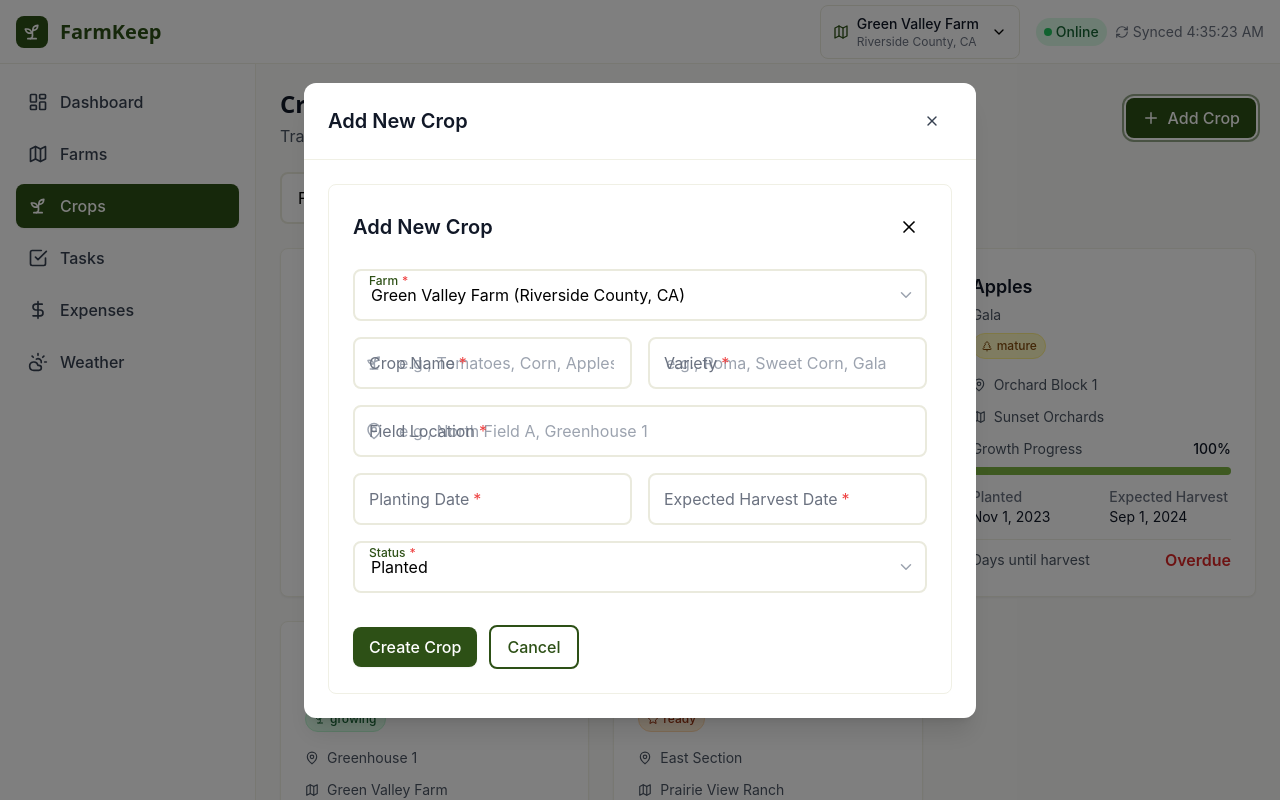
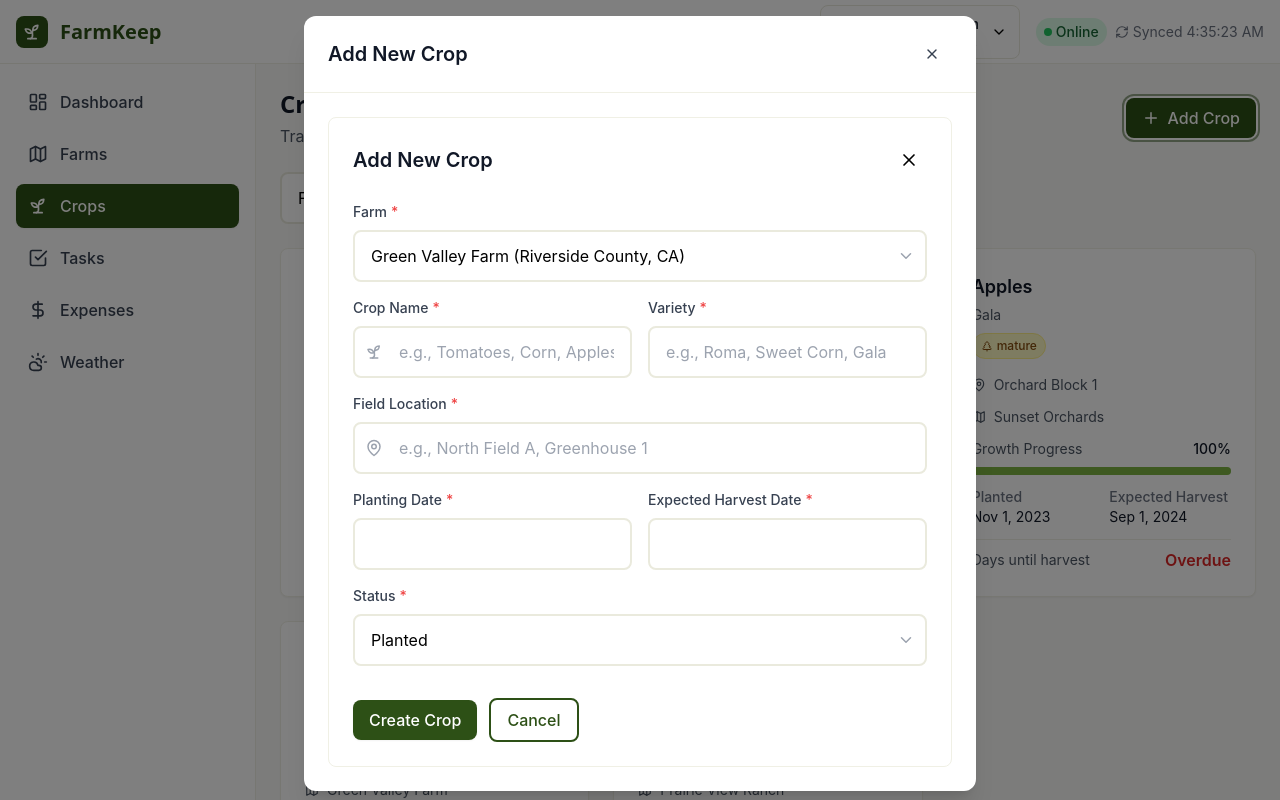
Before and after one commit to apper-canvas/rebel-farmkeep-discreet, a React (Vite) app: page /crops in a window 1280 px wide. Both pictures are taken after a click on the button "Add Crop". Built offline with nearby package versions, Linux system fonts and the light colour scheme.

Commit message:
Reposition form field labels outside input boxes to prevent placeholder text overlap

```diff
--- a/src/components/atoms/Input.jsx
+++ b/src/components/atoms/Input.jsx
@@ -14,18 +14,21 @@ const Input = ({
   className = '',
   ...props
 }) => {
-  const [isFocused, setIsFocused] = useState(false);
-  const hasValue = value && value.toString().length > 0;
-  const showFloatingLabel = isFocused || hasValue;
-
-  const handleChange = (e) => {
+const handleChange = (e) => {
     if (onChange) {
       onChange(e);
     }
   };
+return (
+    <div className={`${className}`}>
+      {/* Label positioned outside input */}
+      {label && (
+        <label className={`block text-sm font-medium mb-2 ${error ? 'text-red-600' : 'text-gray-700'}`}>
+          {label}
+          {required && <span className="text-red-500 ml-1">*</span>}
+        </label>
+      )}
 
-  return (
-    <div className={`relative ${className}`}>
       {/* Input Field */}
       <div className="relative">
         {icon && (
@@ -38,9 +41,7 @@ const Input = ({
           type={type}
           value={value}
           onChange={handleChange}
-          onFocus={() => setIsFocused(true)}
-          onBlur={() => setIsFocused(false)}
-          placeholder={!showFloatingLabel ? placeholder : ''}
+          placeholder={placeholder}
           disabled={disabled}
           className={`
             w-full px-4 py-3 border-2 rounded-lg transition-all duration-200 bg-white
@@ -54,24 +55,6 @@ const Input = ({
           `}
           {...props}
         />
-
-        {/* Floating Label */}
-        {label && (
-          <label
-            className={`
-              absolute left-4 transition-all duration-200 pointer-events-none
-              ${icon ? 'left-11' : 'left-4'}
-              ${showFloatingLabel
-                ? 'top-1 text-xs font-medium text-primary bg-white px-1 -ml-1'
-                : 'top-1/2 -translate-y-1/2 text-gray-500'
-              }
-              ${error && showFloatingLabel ? 'text-red-600' : ''}
-            `}
-          >
-            {label}
-            {required && <span className="text-red-500 ml-1">*</span>}
-          </label>
-        )}
       </div>
 
       {/* Error Message */}
--- a/src/components/atoms/Select.jsx
+++ b/src/components/atoms/Select.jsx
@@ -13,25 +13,26 @@ const Select = ({
   className = '',
   ...props
 }) => {
-  const [isFocused, setIsFocused] = useState(false);
-  const hasValue = value && value.toString().length > 0;
-  const showFloatingLabel = isFocused || hasValue;
-
-  const handleChange = (e) => {
+const handleChange = (e) => {
     if (onChange) {
       onChange(e);
     }
   };
+return (
+    <div className={`${className}`}>
+      {/* Label positioned outside select */}
+      {label && (
+        <label className={`block text-sm font-medium mb-2 ${error ? 'text-red-600' : 'text-gray-700'}`}>
+          {label}
+          {required && <span className="text-red-500 ml-1">*</span>}
+        </label>
+      )}
 
-  return (
-    <div className={`relative ${className}`}>
       {/* Select Field */}
       <div className="relative">
         <select
           value={value}
           onChange={handleChange}
-          onFocus={() => setIsFocused(true)}
-          onBlur={() => setIsFocused(false)}
           disabled={disabled}
           className={`
             w-full px-4 py-3 border-2 rounded-lg transition-all duration-200 bg-white appearance-none cursor-pointer
@@ -43,7 +44,7 @@ const Select = ({
           `}
           {...props}
         >
-          {!hasValue && <option value="">{placeholder}</option>}
+          <option value="">{placeholder}</option>
           {options.map((option) => (
             <option key={option.value} value={option.value}>
               {option.label}
@@ -55,23 +56,6 @@ const Select = ({
         <div className="absolute right-3 top-1/2 transform -translate-y-1/2 text-gray-400 pointer-events-none">
           <ApperIcon name="ChevronDown" size={18} />
         </div>
-
-        {/* Floating Label */}
-        {label && (
-          <label
-            className={`
-              absolute left-4 transition-all duration-200 pointer-events-none
-              ${showFloatingLabel
-                ? 'top-1 text-xs font-medium text-primary bg-white px-1 -ml-1'
-                : 'top-1/2 -translate-y-1/2 text-gray-500'
-              }
-              ${error && showFloatingLabel ? 'text-red-600' : ''}
-            `}
-          >
-            {label}
-            {required && <span className="text-red-500 ml-1">*</span>}
-          </label>
-        )}
       </div>
 
       {/* Error Message */}
```
